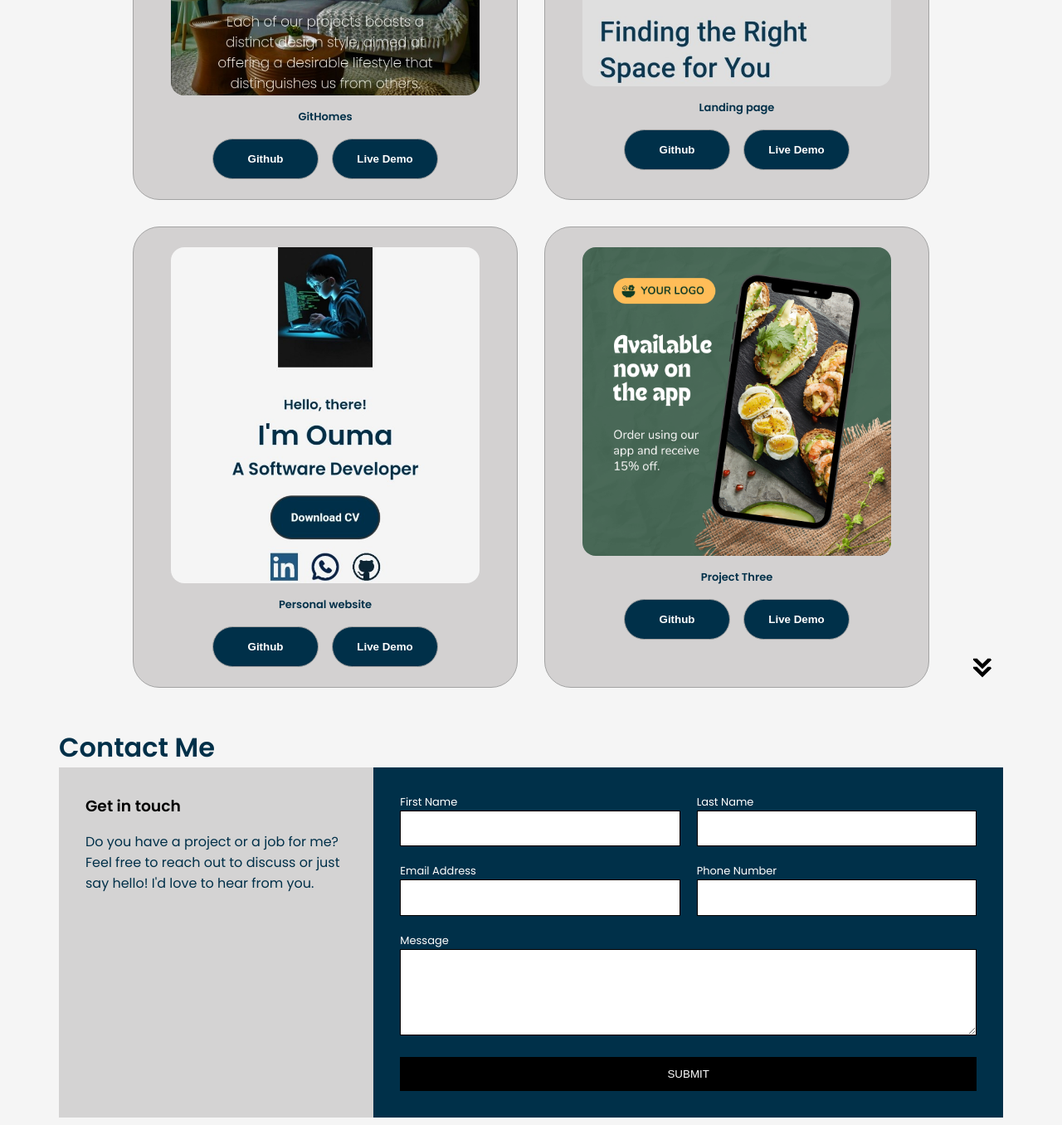
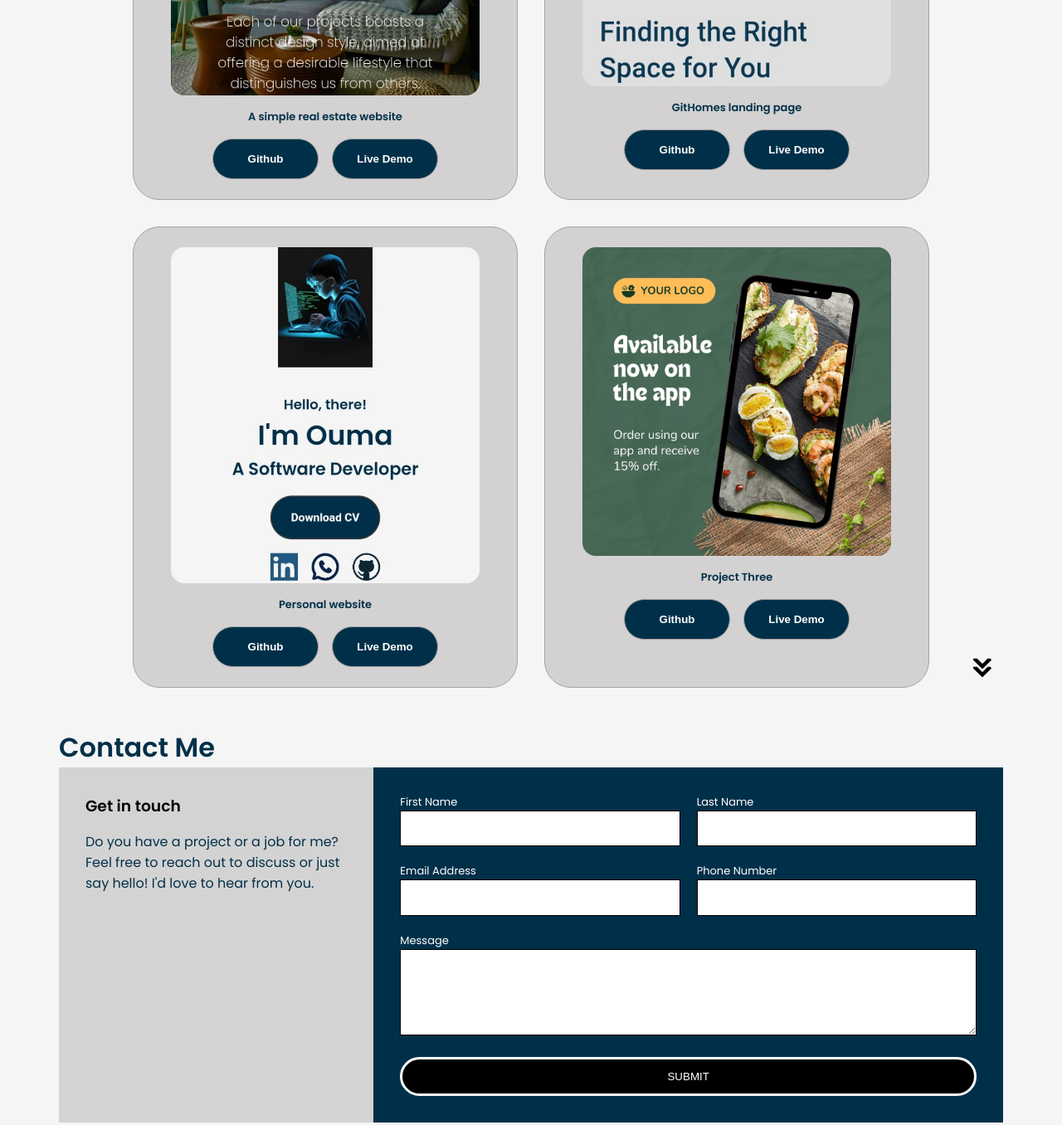
Before and after one commit to Iamouma/personal-website, a website: page public/index.html in a window 1280 px wide. Shown: the part 3700-5056 px from the top of the page at 83% size. Drawn offline with Linux system fonts and the light colour scheme.

Commit message:
Minor changes

```diff
--- a/public/index.html
+++ b/public/index.html
@@ -319,7 +319,7 @@
                 class="project-img"
               >
             </div>
-            <h2 class="experience-sub-title project-title">GitHomes</h2>
+            <h2 class="experience-sub-title project-title">A simple real estate website</h2>
             <div class="btn-container">
               <button
                 class="btn btn-color-2 project-btn"
@@ -343,7 +343,7 @@
                 class="project-img"
               >
             </div>
-            <h2 class="experience-sub-title project-title">Landing page</h2>
+            <h2 class="experience-sub-title project-title">GitHomes landing page</h2>
             <div class="btn-container">
               <button
                 class="btn btn-color-2 project-btn"
--- a/public/style.css
+++ b/public/style.css
@@ -489,13 +489,15 @@ ul{
 
 .contact form button {
   background: black;
-  border:0;
+  border-radius: 3rem;
+  border-width: 3px;
+  border-style: solid;
   text-transform: uppercase;
   color: white;
 }
 
 .contact form button:hover {
-  background:rgb(4, 119, 29);
+  background: green;
   outline:0;
 }
 
```
Also changed, not shown: 1 other file.
